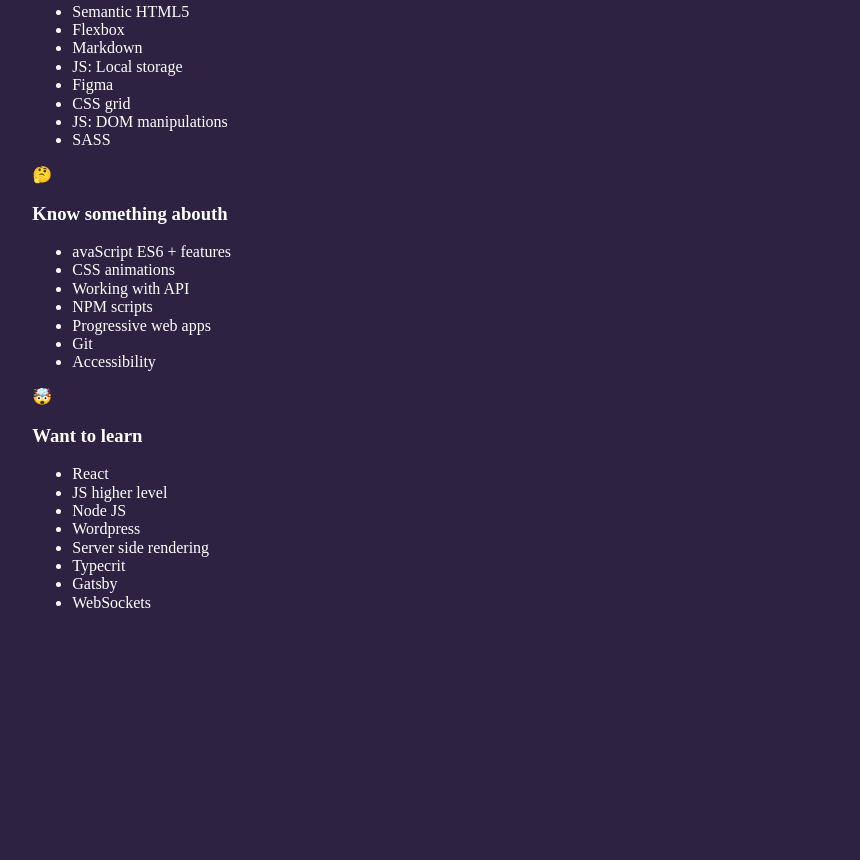
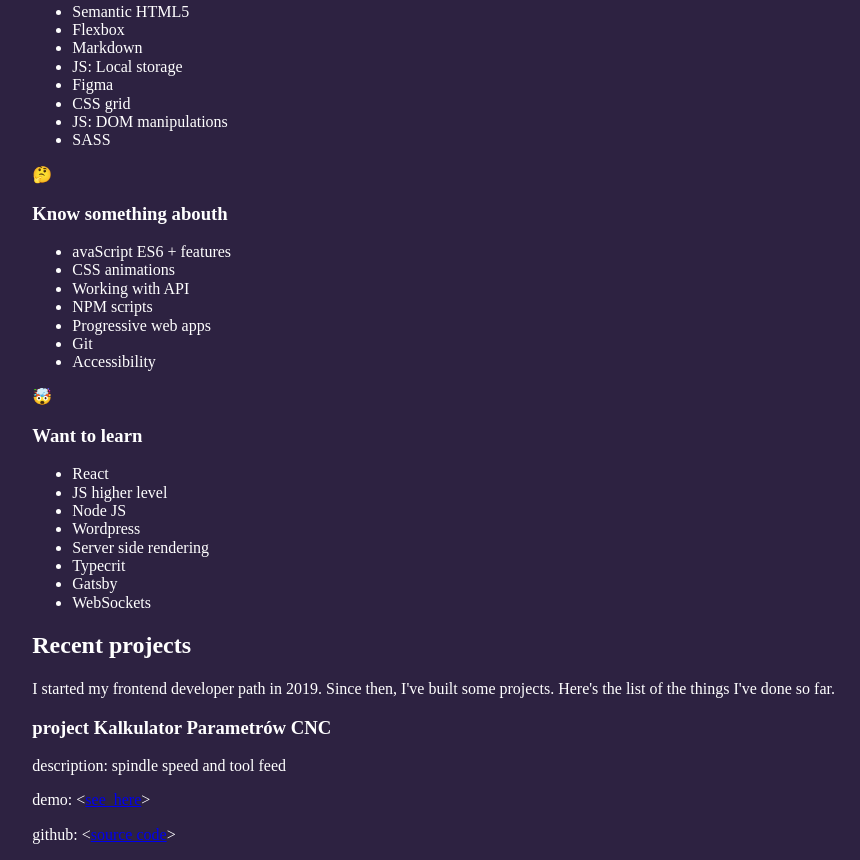
Before and after one commit to michalmaj1987/Portfolio, a website built with webpack: page src/pages/index.html in a window 1280 px wide. Shown: the part 293-1153 px from the top of the page, without its empty margins (85-945 px from the left). Before the commit the page ends 921 px from the top, so only its background shows below. Built offline with nearby package versions, Linux system fonts and the light colour scheme.

Commit message:
feat: projects markup

```diff
--- a/src/pages/index.html
+++ b/src/pages/index.html
@@ -1,5 +1,6 @@
 <!DOCTYPE html>
 <html lang="en">
+
 <head>
   <meta charset="UTF-8" />
   <meta name="viewport" content="width=device-width, initial-scale=1.0" />
@@ -12,16 +13,14 @@
   <!-- full url with http(s) ie. https://maciejkorsan.github.io/my-repo/ -->
   <meta property="og:url" content="https://michalmaj1987.github.io" />
   <!-- full url to the image with http(s) ie. https://maciejkorsan.github.io/my-repo/assets/img/fb.png. Facebook suggests at least 1200 x 630. -->
-    <meta
-      property="og:image"
-      content="https://maciejkorsan.com/wtf-gulp-starter/assets/img/cover.png"
-    />
+  <meta property="og:image" content="https://maciejkorsan.com/wtf-gulp-starter/assets/img/cover.png" />
 </head>
+
 <body>
   <main>
     <section class="hero">
       <div class="hero_image-container">
-        <img class="hero_image" alt="Michal photo"/>
+        <img class="hero_image" alt="Michal photo" />
         <spam class="hero_hello">Hey there!🖐></spam>
       </div>
       <div class="hero_description">
@@ -32,7 +31,8 @@
         <p class="hero__paragraph">
           You maigt be intrested in checking the list of
           <a href="#skills">my skills</a>. Don't forget to have a glimps at
-          <a href="#projests">my project</a>. Currently I'm looking for a new challenges so if you have one - <a href="#contact"></a>
+          <a href="#projests">my project</a>. Currently I'm looking for a new challenges so if you have one - <a
+            href="#contact"></a>
         </p>
         <a class="hero__contact" href="mailto:michalmaj1987@gmail.com">michalmaj1987@gmail.com</a>
       </div>
@@ -81,6 +81,33 @@
         </ul>
       </article>
     </section>
+    <section class="projects">
+      <h2 class="projects_header">Recent projects</h2>
+      <p class="projects_descriptions">
+        I started my frontend developer path in 2019. Since then, I've built some projects. Here's the list of the
+        things I've done so far.
+      </p>
+      <div class="projects-grid">
+        <article class="project">
+          <h3 class="project_title">
+            <span>project</span> <span>Kalkulator Parametrów CNC</span></h3>
+          <p>
+            <span>description:</span>
+            <span>spindle speed and tool feed</span>
+          </p>
+          <p>
+            <span>demo:</span>
+            <span>&lt;<a href="#" title="Parameter Calculator - demo">see_here</a>&gt;</span>
+          </p>
+          <p></p>
+            <span>github:</span>
+            <span>&lt;<a href="#" title="source code">source code</a>&gt;</span>
+          </p>
+        </article>
+      </div>
+
+    </section>
   </main>
 </body>
+
 </html>
```
Lines whose indentation alone changed are shown as unchanged.
